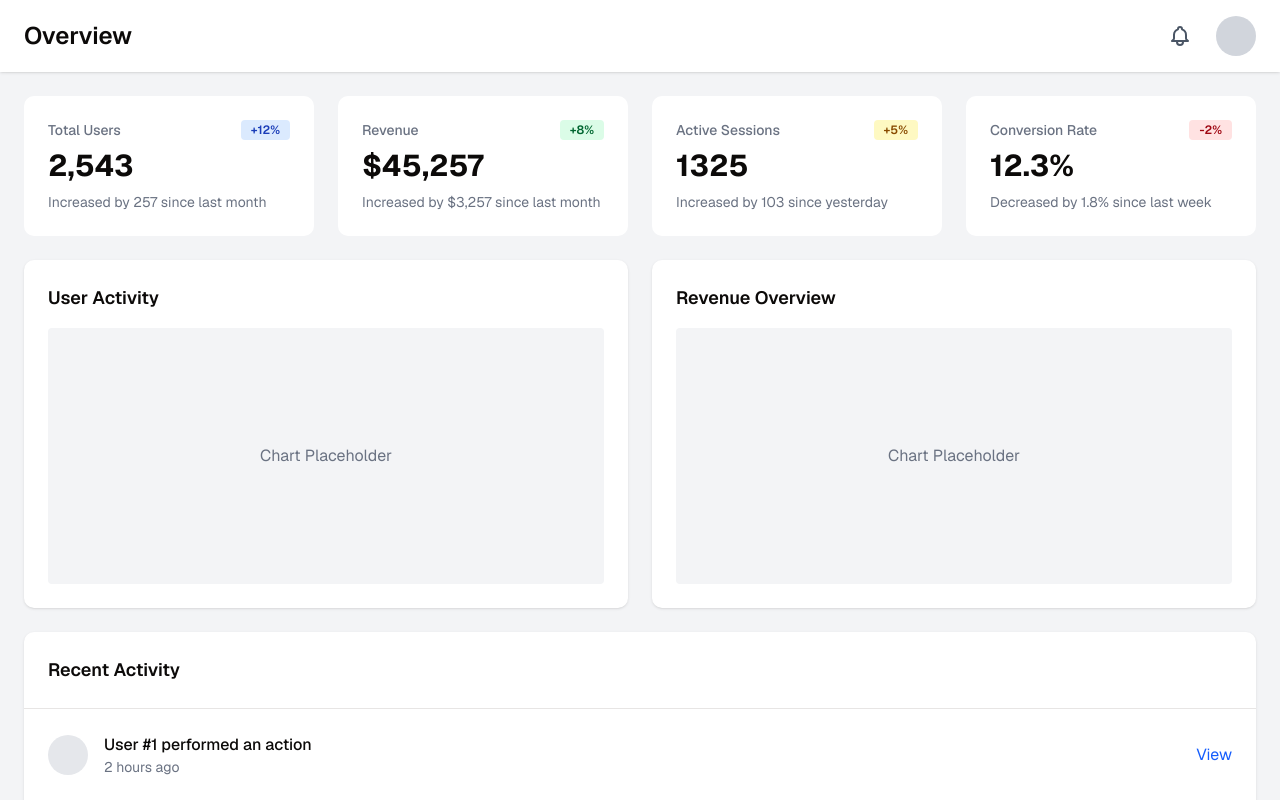
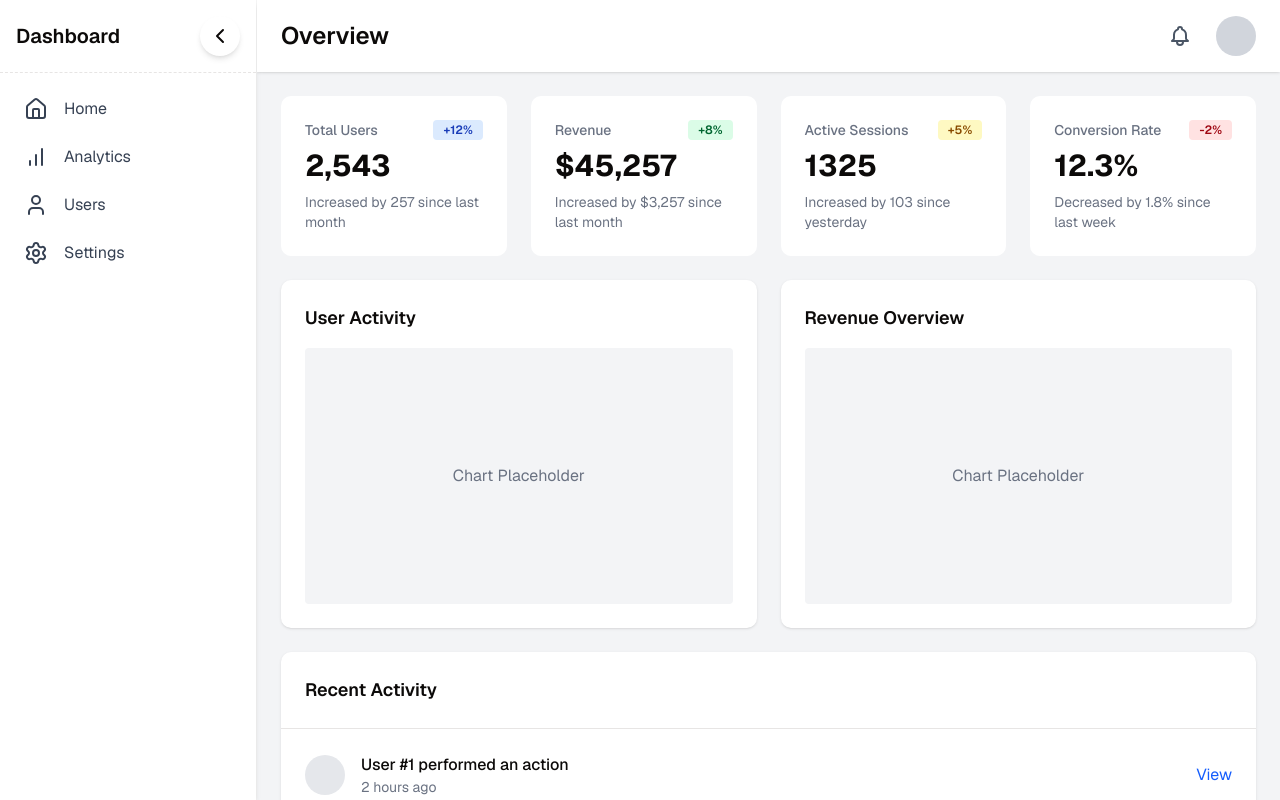
Before and after one commit to Yash-Tibadiya/Framer-Motion, a Next.js app: page /LectureThree in a window 1280 px wide. Built offline with nearby package versions, Linux system fonts and the light colour scheme.

Commit message:
Add: motion in sidebar

```diff
--- a/app/LectureThree/Sidebar.tsx
+++ b/app/LectureThree/Sidebar.tsx
@@ -1,8 +1,126 @@
+"use client";
+
+import { useState } from "react";
+import { motion } from "framer-motion";
+import {
+  Home,
+  BarChart,
+  User,
+  Settings,
+  ChevronLeft,
+  ChevronRight,
+} from "lucide-react";
+
 const Sidebar = () => {
+  const [isOpen, setIsOpen] = useState(true);
+
+  const toggleSidebar = () => {
+    setIsOpen(!isOpen);
+  };
+
+  const links = [
+    {
+      name: "Home",
+      href: "/",
+      icon: <Home />,
+    },
+    {
+      name: "Analytics",
+      href: "/",
+      icon: <BarChart />,
+    },
+    {
+      name: "Users",
+      href: "/",
+      icon: <User />,
+    },
+    {
+      name: "Settings",
+      href: "/",
+      icon: <Settings />,
+    },
+  ];
+
+  const sidebarVariants = {
+    open: {
+      width: "16rem",
+    },
+    closed: {
+      width: "4.5rem",
+    },
+  };
+
+  const parentVariants = {
+    open: {
+      transition: {
+        staggerChildren: 0.7,
+        delayChildren: 0.2,
+      },
+    },
+    closed: {
+      transition: {
+        staggerChildren: 0.5,
+        staggerDirection: -1,
+      },
+    },
+  };
+
+  const childVariants = {
+    open: {
+      opacity: 1,
+      y: 0,
+    },
+    closed: {
+      opacity: 0,
+      y: -10,
+    },
+  };
+
   return (
-    <div>
-      {/* Sidebar */}
-    </div>
+    <motion.div
+      initial={false}
+      animate={isOpen ? "open" : "closed"}
+      exit={"closed"}
+      transition={{ duration: 0.3 }}
+      className="border-r h-full border-neutral-100"
+    >
+      <motion.nav
+        variants={sidebarVariants}
+        className="bg-white shadow-md h-full"
+      >
+        <div className="p-4 flex justify-between items-center border-b border-dashed">
+          <h2 className={`text-xl font-semibold ${!isOpen && "sr-only"}`}>
+            Dashboard
+          </h2>
+          <button
+            onClick={toggleSidebar}
+            className="bg-white p-2 rounded-full shadow-md hover:bg-gray-100 focus:outline-none"
+            aria-label={isOpen ? "Close sidebar" : "Open sidebar"}
+          >
+            {isOpen ? <ChevronLeft /> : <ChevronRight />}
+          </button>
+        </div>
+        <div className="relative">
+          <nav className="p-4">
+            <motion.ul variants={parentVariants} className="space-y-2">
+              {links.map((link) => (
+                <motion.li variants={childVariants} key={link.name}>
+                  <a
+                    href={link.href}
+                    className="flex items-center p-2 text-gray-700 rounded hover:bg-gray-200"
+                    title={!isOpen ? link.name : ""}
+                  >
+                    {link.icon}
+
+                    {isOpen && <span className="ml-4">{link.name}</span>}
+                  </a>
+                </motion.li>
+              ))}
+            </motion.ul>
+          </nav>
+        </div>
+      </motion.nav>
+    </motion.div>
   );
 };
 
--- a/app/LectureThree/page.tsx
+++ b/app/LectureThree/page.tsx
@@ -1,3 +1,5 @@
+"use client";
+
 import { cn } from "@/lib/utils";
 import { GeistSans } from "geist/font/sans";
 import Sidebar from "./Sidebar";
```
